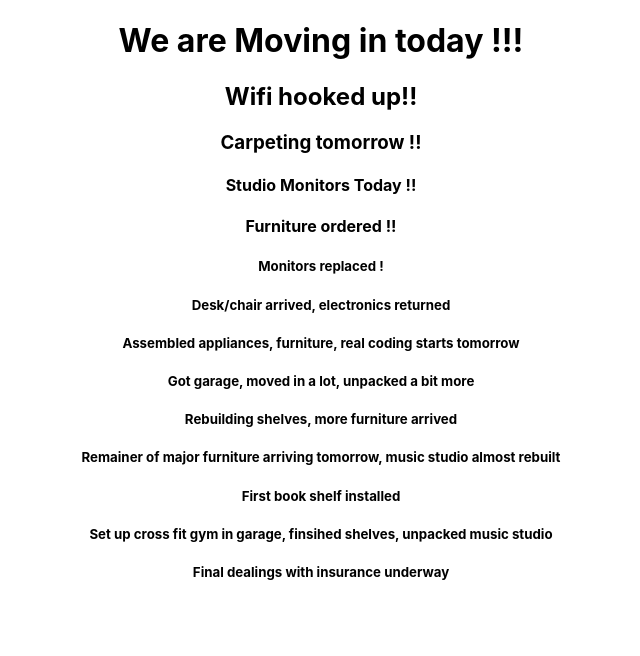
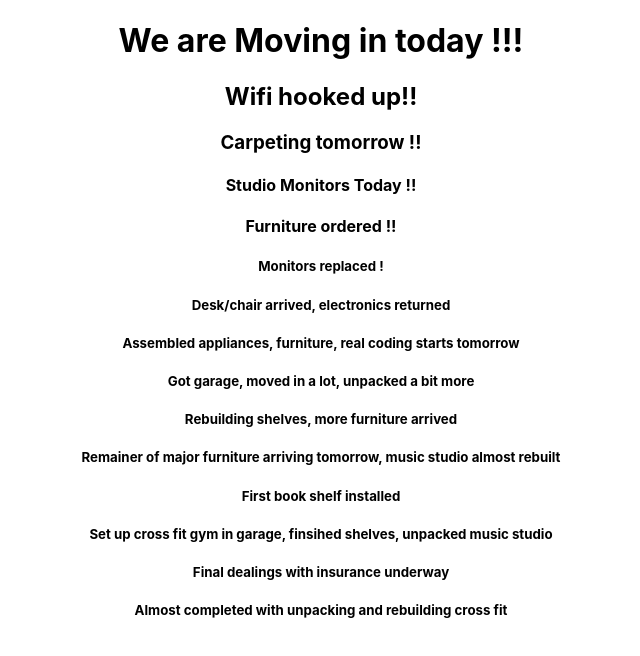
Before and after one commit to stevekutz/mov_inv_exp, a React (Create React App) app in the folder app/: page / in a window 1280 px wide. Shown: the top 656 px of the page, without its empty margins (319-959 px from the left). Built offline with nearby package versions, Linux system fonts and the light colour scheme.

Commit message:
added info 9aa

```diff
--- a/app/src/App.js
+++ b/app/src/App.js
@@ -19,6 +19,7 @@ function App() {
         <h5> First book shelf installed </h5>
         <h5> Set up cross fit gym in garage, finsihed shelves, unpacked music studio</h5>
         <h5> Final dealings with insurance underway </h5>
+        <h5> Almost completed with unpacking and rebuilding cross fit </h5>
     </div>
   );
 }
```
